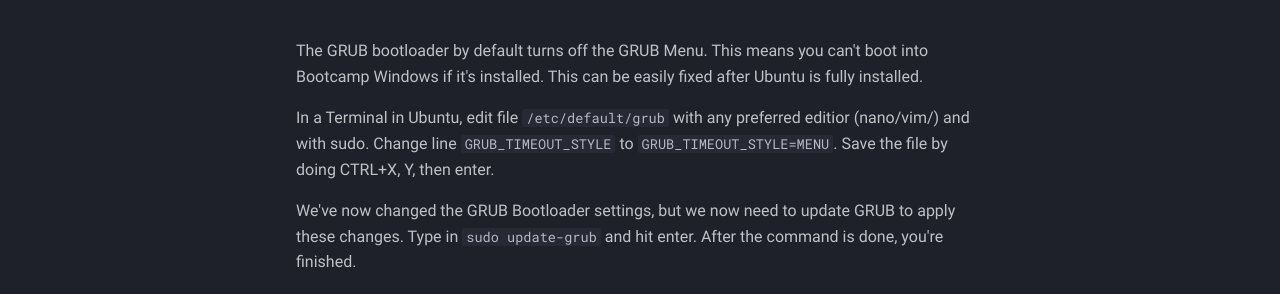
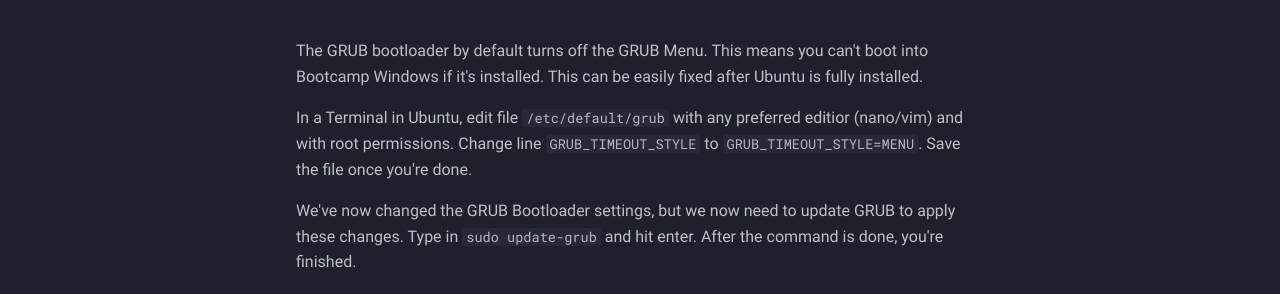
Before and after one commit to t2linux/wiki, an MkDocs documentation site: the page built from docs/distributions/ubuntu/faq.md, in a window 1280 px wide and 1377 px high. Shown: the part 623-917 px from the top of the window. Built offline with MkDocs 1.6.1 and Material for MkDocs 9.7.7, drawn with Linux system fonts in a browser that asks for light colours; comment, search, counter and statistics services are not loaded.

Commit message:
Ubuntu: Minor additions and changes (#12)
* Changed some of the grammar mistakes
* Changed the phrasing of sudo to root permissions

```diff
--- a/docs/distributions/ubuntu/faq.md
+++ b/docs/distributions/ubuntu/faq.md
@@ -14,7 +14,7 @@ This issue has occured for anyone on the 16,1 and maybe the 16,4.
 
 The GRUB bootloader by default turns off the GRUB Menu. This means you can't boot into Bootcamp Windows if it's installed. This can be easily fixed after Ubuntu is fully installed.
 
-In a Terminal in Ubuntu, edit file ``/etc/default/grub`` with any preferred editior (nano/vim/) and with sudo. Change line ``GRUB_TIMEOUT_STYLE`` to ``GRUB_TIMEOUT_STYLE=MENU``. Save the file by doing CTRL+X, Y, then enter.
+In a Terminal in Ubuntu, edit file ``/etc/default/grub`` with any preferred editior (nano/vim) and with root permissions. Change line ``GRUB_TIMEOUT_STYLE`` to ``GRUB_TIMEOUT_STYLE=MENU``. Save the file once you're done.
 
 We've now changed the GRUB Bootloader settings, but we now need to update GRUB to apply these changes. Type in ``sudo update-grub`` and hit enter. After the command is done, you're finished.
 
```
Also changed, not shown: docs/distributions/ubuntu/home.md (+2 -0 lines).
